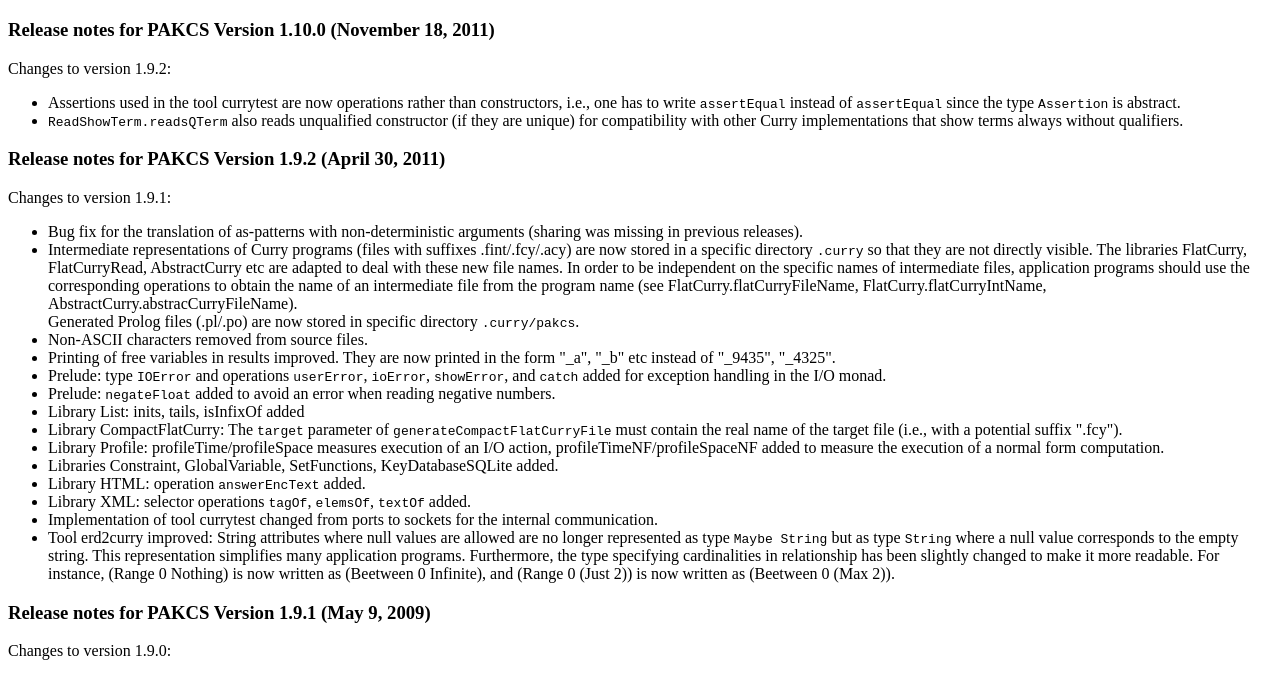
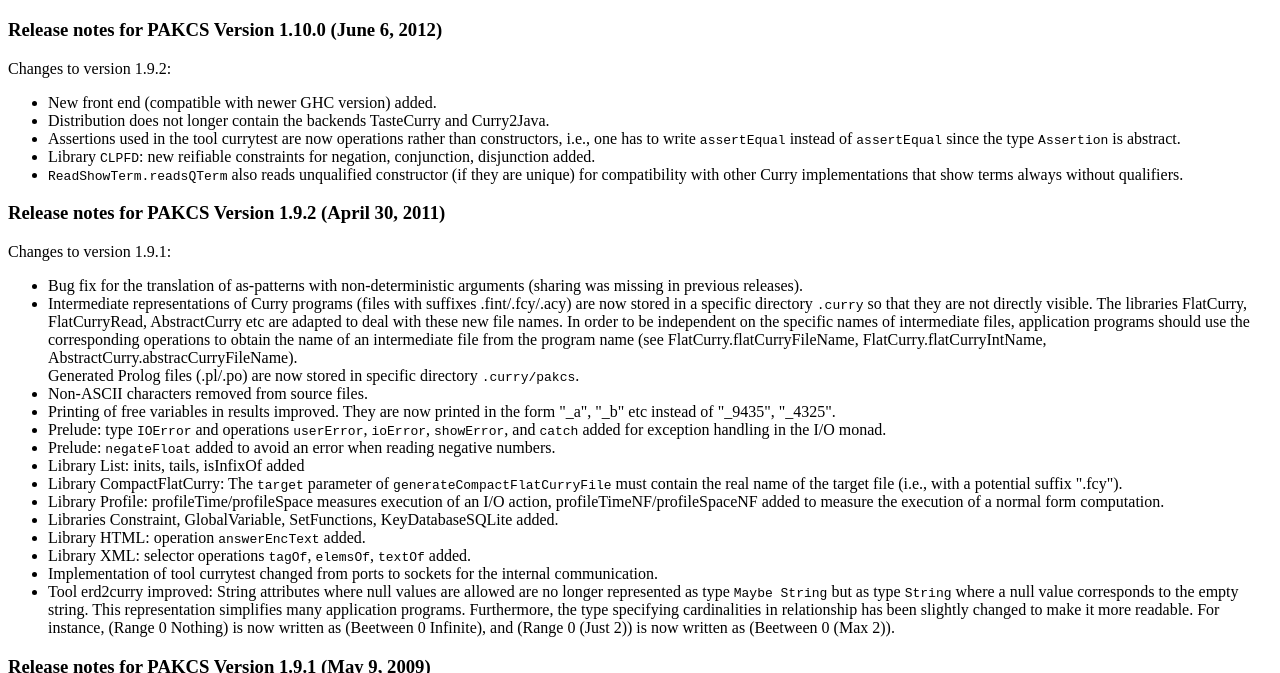
Before and after one commit to cau-placc/pakcs, a plain HTML site: page RELNOTES.html in a window 1280 px wide. Shown: the part 61-734 px from the top of the page. Drawn offline with Linux system fonts and the light colour scheme.

Commit message:
Release notes updated.

```diff
--- a/RELNOTES.html
+++ b/RELNOTES.html
@@ -13,15 +13,25 @@
 
 <h1>PAKCS: Release Notes</h1>
 
-<h3>Release notes for PAKCS Version 1.10.0 (November 18, 2011)</h3>
+<h3>Release notes for PAKCS Version 1.10.0 (June 6, 2012)</h3>
 
 Changes to version 1.9.2:
 <ul>
+<li>
+  New front end (compatible with newer GHC version) added.
+</li>
+<li>
+  Distribution does not longer contain the backends TasteCurry and Curry2Java.
+</li>
 <li>
   Assertions used in the tool currytest are now operations
   rather than constructors, i.e., one has to write <code>assertEqual</code>
   instead of <code>assertEqual</code> since the type <code>Assertion</code>
   is abstract.
+</li>
+<li>
+Library <code>CLPFD</code>: new reifiable constraints for
+negation, conjunction, disjunction added.
 </li>
 <li>
 <code>ReadShowTerm.readsQTerm</code> also reads unqualified
```
